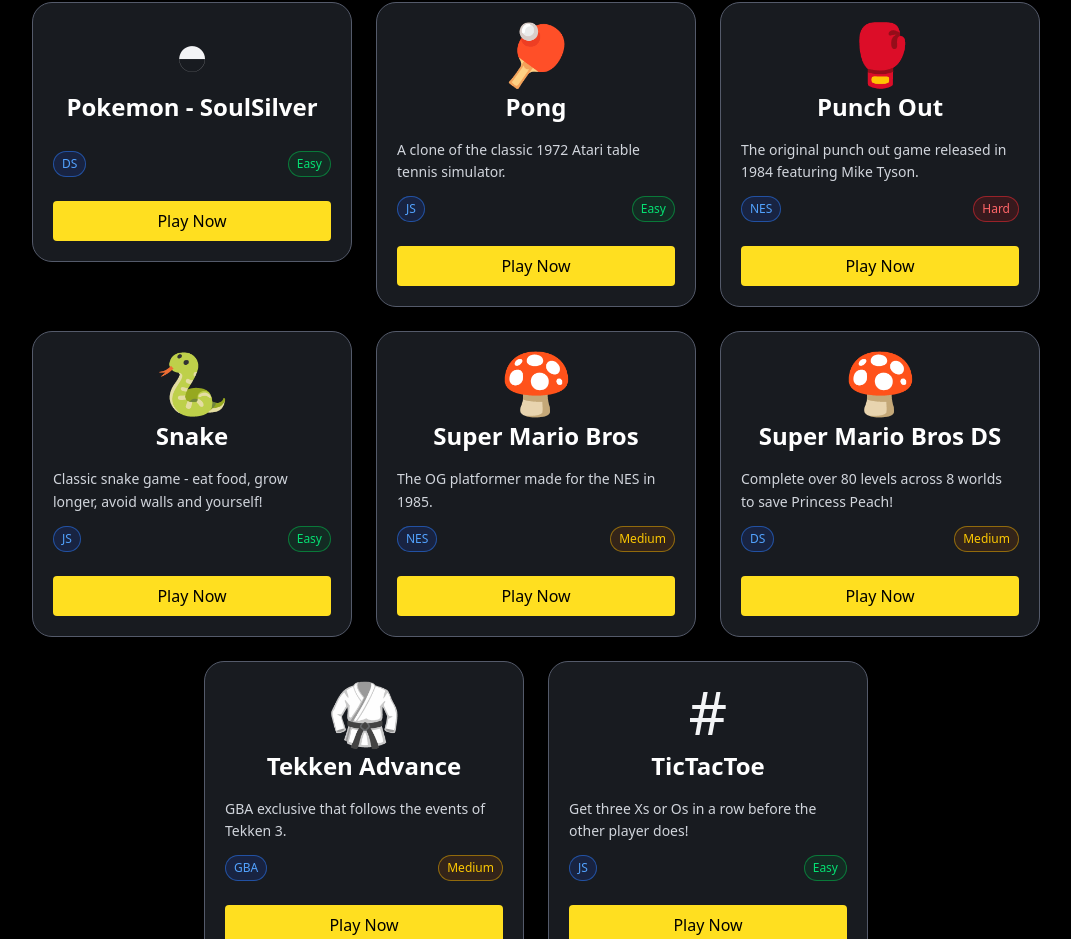
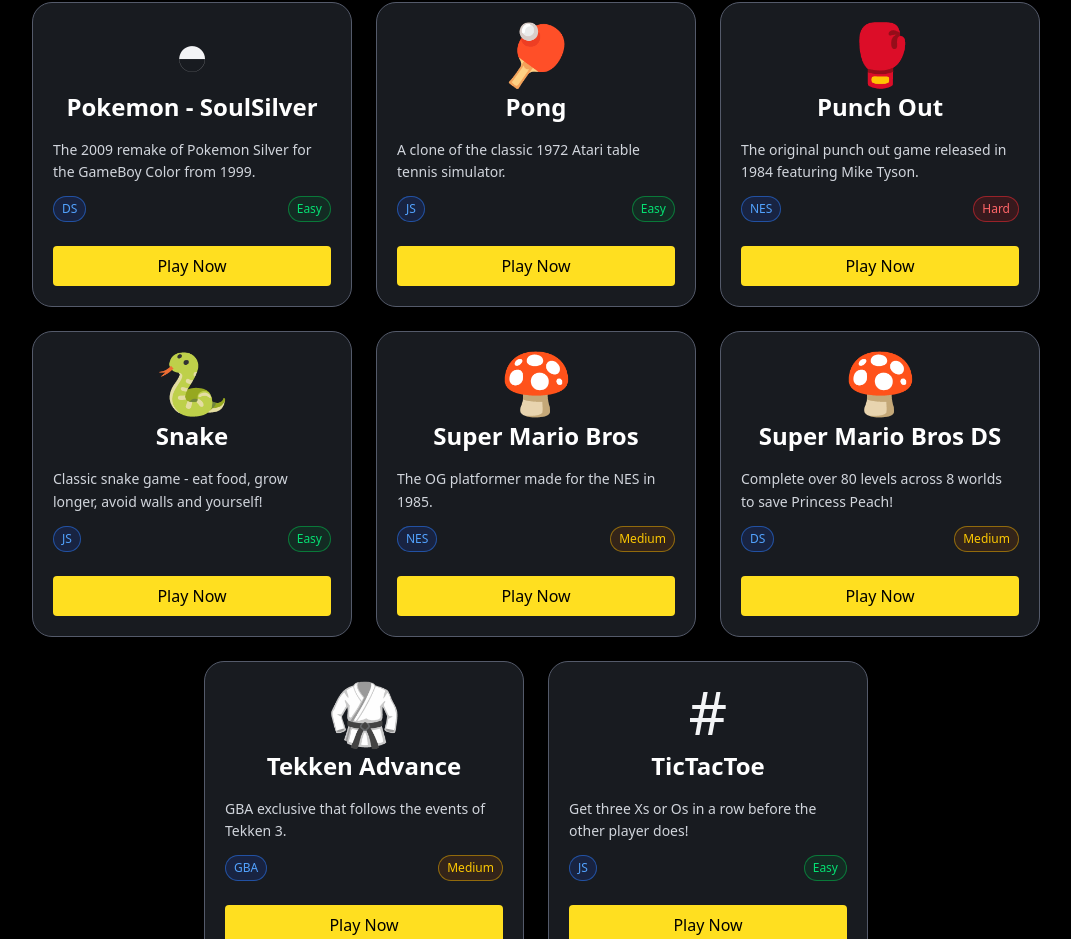
Before and after one commit to ZenPatel/New-MonkeyBook, a React (Vite) app: page /games in a window 1280 px wide. Shown: the part 914-1853 px from the top of the page, without its empty margins (104-1175 px from the left). Built offline with nearby package versions, Linux system fonts and the light colour scheme; no server answers.

Commit message:
Added SoulSilver Description

```diff
--- a/src/components/GamesList.tsx
+++ b/src/components/GamesList.tsx
@@ -61,7 +61,7 @@ const games: Game[] = [
   {
     id: 'soulsilver',
     title: 'Pokemon - SoulSilver',
-    description: '',
+    description: 'The 2009 remake of Pokemon Silver for the GameBoy Color from 1999.',
     icon: '◓',
     difficulty: 'Easy',
     category: 'DS'
```
